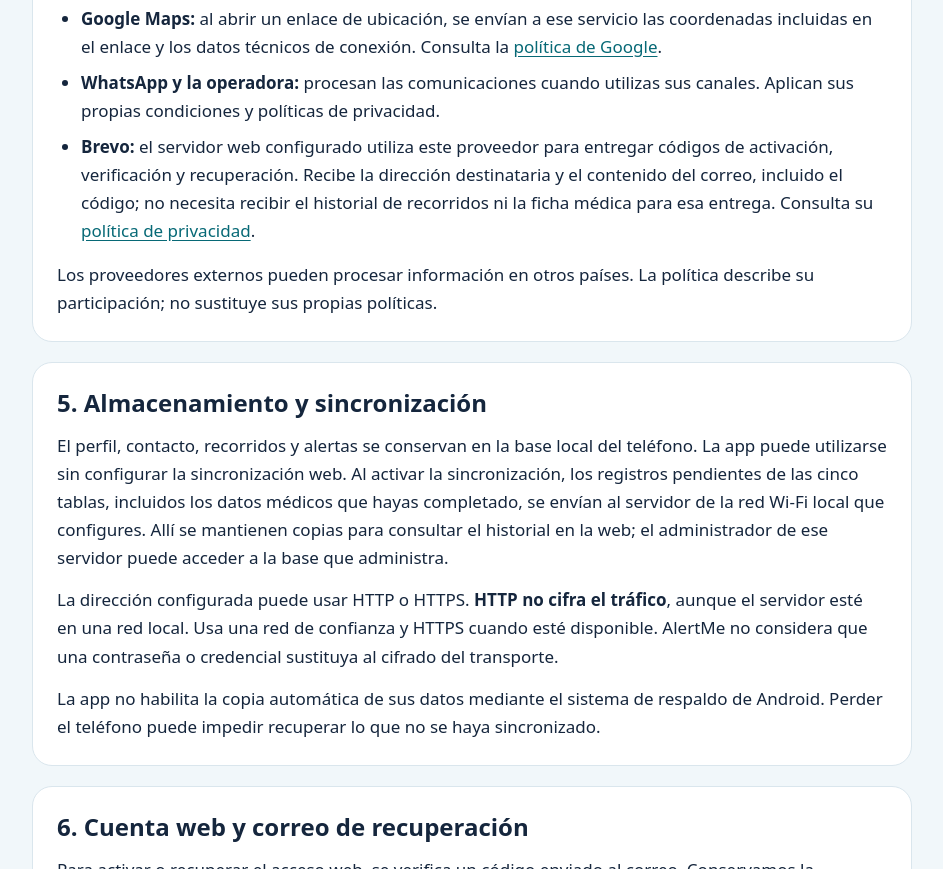
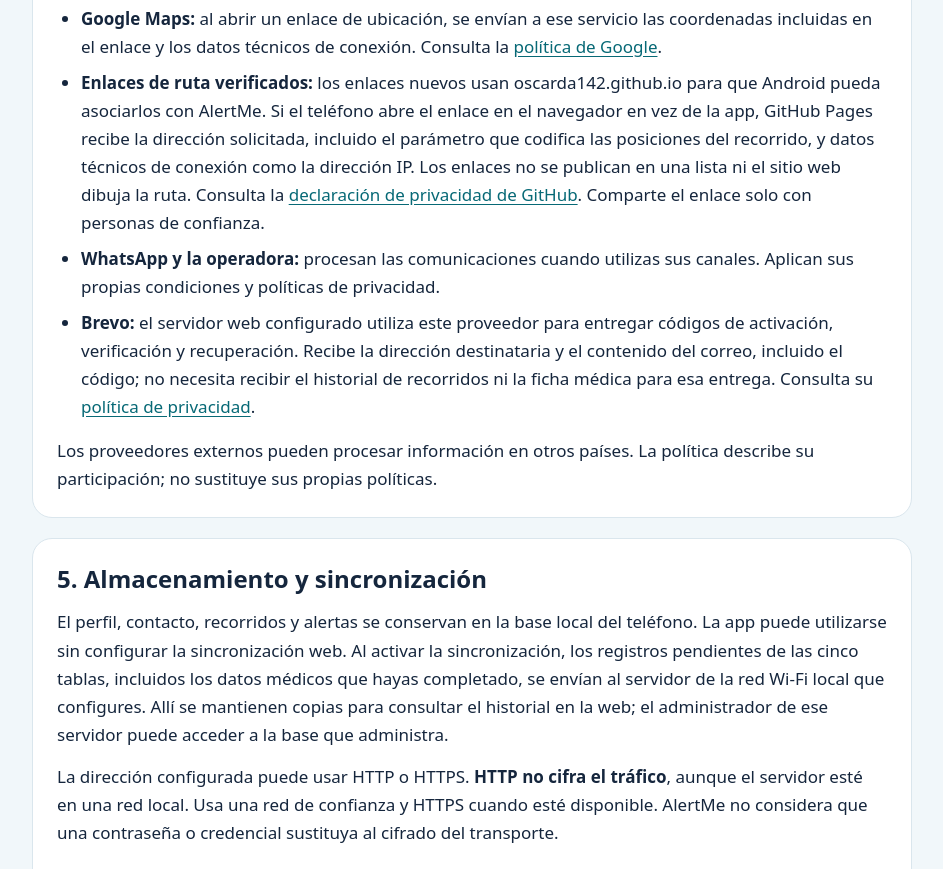
Before and after one commit to oscarda142/alertme-privacidad, a plain HTML site: page index.html in a window 1280 px wide. Shown: the part 3126-3995 px from the top of the page, without its empty margins (168-1111 px from the left). Drawn offline with Linux system fonts and the light colour scheme.

Commit message:
Aclarar privacidad de enlaces de ruta

```diff
--- a/index.html
+++ b/index.html
@@ -47,6 +47,7 @@
       <li><strong>OpenStreetMap:</strong> proporciona la cartografía. Al cargar mapas, sus servidores reciben solicitudes de las zonas consultadas y datos técnicos como la dirección IP. Consulta su <a href="https://osmfoundation.org/wiki/Privacy_Policy">política de privacidad</a>.</li>
       <li><strong>Búsqueda de destinos:</strong> los países descargados se procesan en el teléfono para crear un índice local de establecimientos y poblaciones, que se puede consultar sin internet. Si pulsas Buscar destino mientras tienes internet, AlertMe envía el texto que escribes y el centro visible del mapa a Photon, servicio de búsqueda de komoot basado en OpenStreetMap, incluso si tienes descargado el mapa del país. Si Photon no responde o no encuentra el sitio, AlertMe puede consultar el servicio de lugares configurado en Android y, si no obtiene resultados, buscar en el índice local. Sin internet solo consulta el índice del mapa descargado, que puede contener menos lugares. El proveedor en línea recibe también datos técnicos de conexión, como tu dirección IP. AlertMe no incluye tu perfil ni tu historial de recorridos en la consulta. Consulta la <a href="https://www.komoot.com/es-es/privacy">política de privacidad de komoot</a>. La búsqueda por internet depende de la disponibilidad del proveedor.</li>
       <li><strong>Google Maps:</strong> al abrir un enlace de ubicación, se envían a ese servicio las coordenadas incluidas en el enlace y los datos técnicos de conexión. Consulta la <a href="https://policies.google.com/privacy">política de Google</a>.</li>
+      <li><strong>Enlaces de ruta verificados:</strong> los enlaces nuevos usan oscarda142.github.io para que Android pueda asociarlos con AlertMe. Si el teléfono abre el enlace en el navegador en vez de la app, GitHub Pages recibe la dirección solicitada, incluido el parámetro que codifica las posiciones del recorrido, y datos técnicos de conexión como la dirección IP. Los enlaces no se publican en una lista ni el sitio web dibuja la ruta. Consulta la <a href="https://docs.github.com/en/site-policy/privacy-policies/github-general-privacy-statement">declaración de privacidad de GitHub</a>. Comparte el enlace solo con personas de confianza.</li>
       <li><strong>WhatsApp y la operadora:</strong> procesan las comunicaciones cuando utilizas sus canales. Aplican sus propias condiciones y políticas de privacidad.</li>
       <li><strong>Brevo:</strong> el servidor web configurado utiliza este proveedor para entregar códigos de activación, verificación y recuperación. Recibe la dirección destinataria y el contenido del correo, incluido el código; no necesita recibir el historial de recorridos ni la ficha médica para esa entrega. Consulta su <a href="https://www.brevo.com/legal/privacypolicy/">política de privacidad</a>.</li>
     </ul><p>Los proveedores externos pueden procesar información en otros países. La política describe su participación; no sustituye sus propias políticas.</p></section>
```
